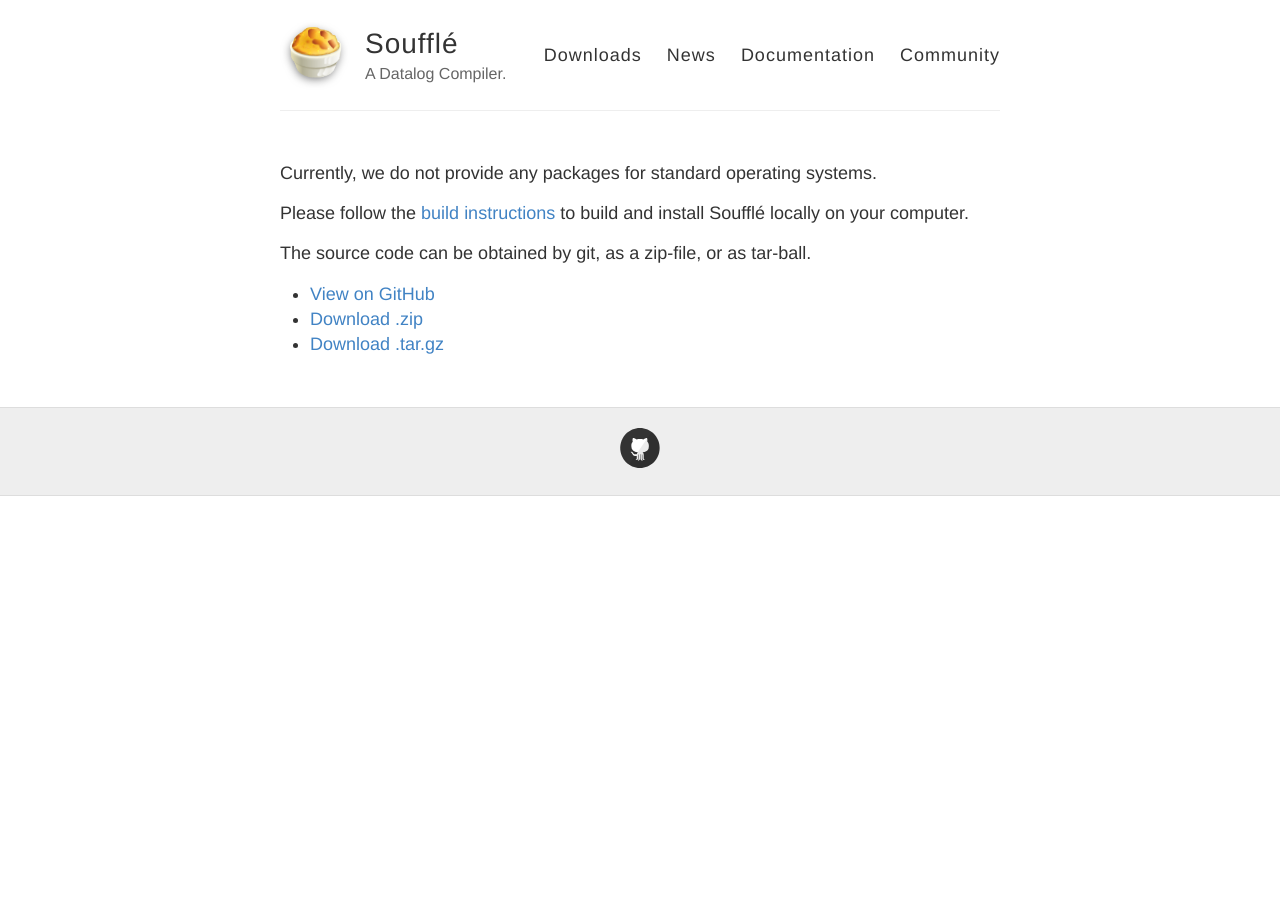
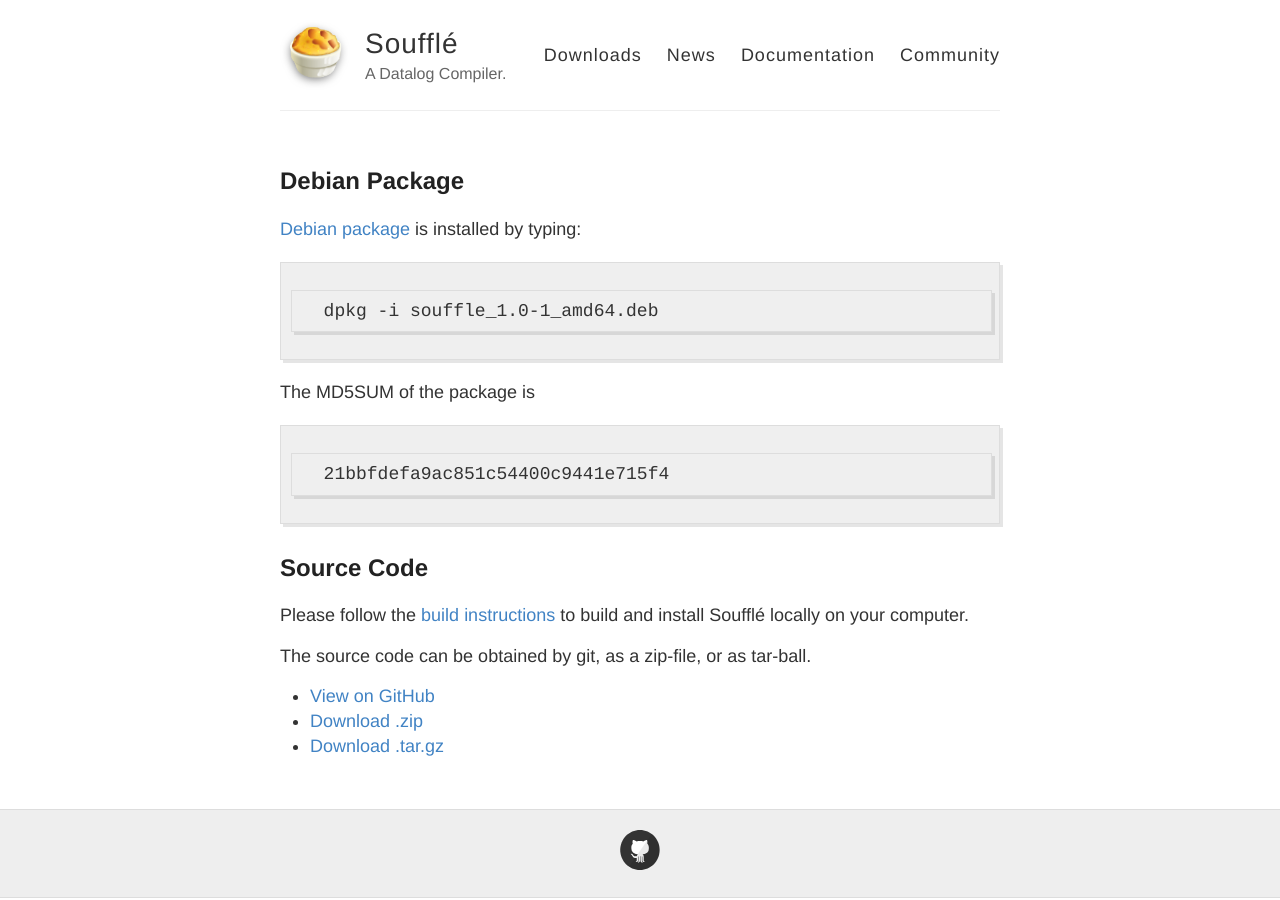
Before and after one commit to souffle-lang/souffle-lang.github.io, a Jekyll site: the page built from downloads.md, in a window 1280 px wide. Built offline with Jekyll 4.4.1, drawn with Linux system fonts in a browser that asks for light colours.

Commit message:
Added Debian package

````diff
--- a/downloads.md
+++ b/downloads.md
@@ -3,7 +3,21 @@ layout: default
 title: Downloads
 ---
 
-Currently, we do not provide any packages for standard operating systems.
+## Debian Package
+
+[Debian package](/souffle_1.0-1_amd64.deb) is installed by typing:
+
+```
+  dpkg -i souffle_1.0-1_amd64.deb
+```
+
+The MD5SUM of the package is
+```
+  21bbfdefa9ac851c54400c9441e715f4
+```
+
+
+## Source Code
 
 Please follow the [build instructions](https://github.com/souffle-lang/souffle/wiki/build) to build and install Soufflé locally on your computer.
 
````
Also changed, not shown: 1 other file.
